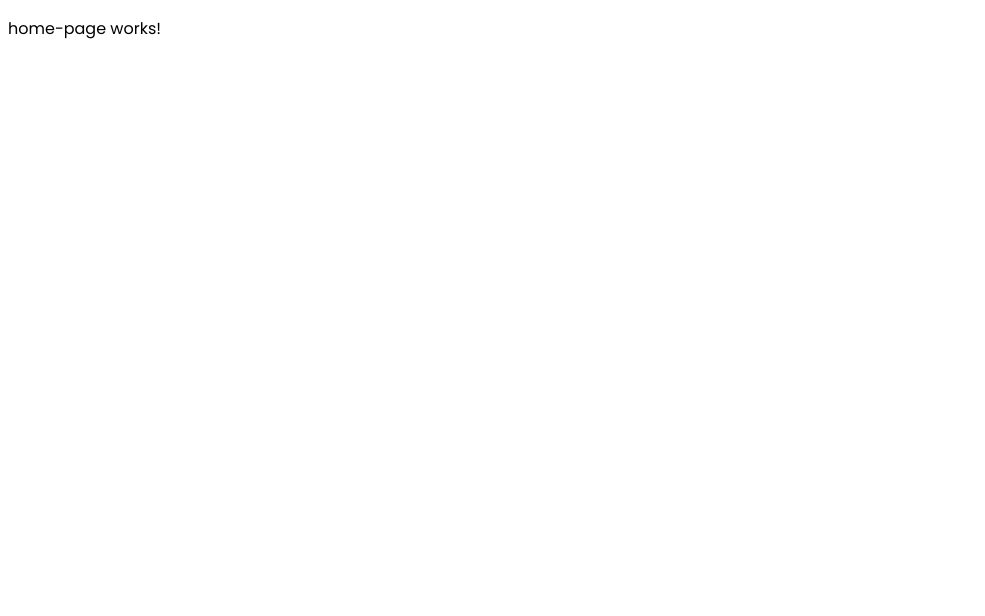
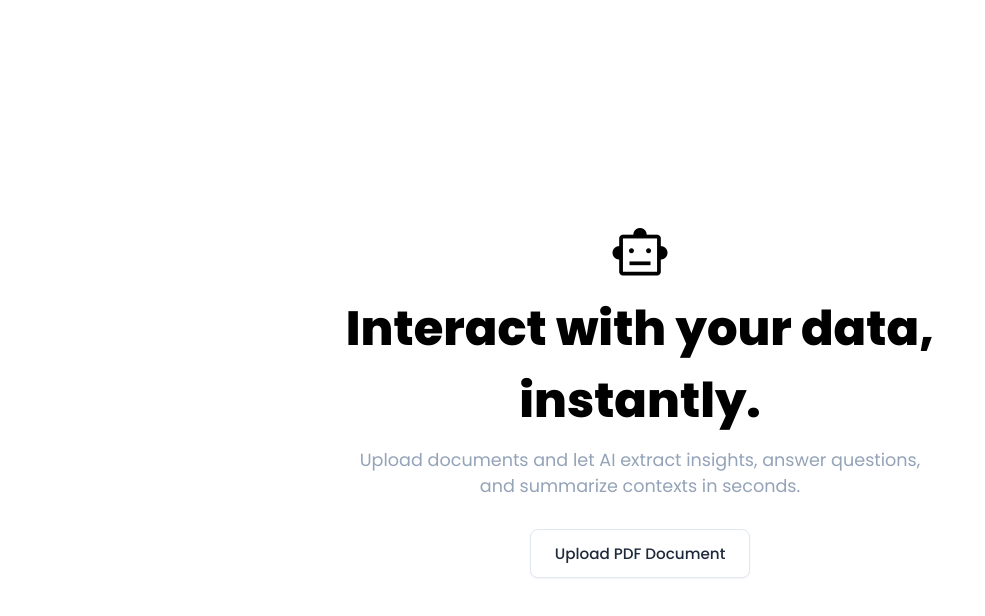
Before and after one commit to zLucky090802/personal-assitant-frontend, an Angular app: page /home in a window 1280 px wide. Shown: the top 616 px of the page, without its empty margins (0-985 px from the left). Built offline with nearby package versions, Linux system fonts and the light colour scheme.

Commit message:
features: homePase design and funcionalities done & loader

```diff
--- a/src/app/app.component.css
+++ b/src/app/app.component.css
@@ -1,4 +1,6 @@
 /* You can add global styles to this file, and also import other style files */
 *{
     font-family: "Poppins", sans-serif;
+    margin:0;
+    padding: 0;
 }
--- a/src/app/app.config.ts
+++ b/src/app/app.config.ts
@@ -1,8 +1,11 @@
 import { ApplicationConfig, provideZoneChangeDetection } from '@angular/core';
 import { provideRouter } from '@angular/router';
-
+import { provideHttpClient } from '@angular/common/http';
 import { routes } from './app.routes';
 
 export const appConfig: ApplicationConfig = {
-  providers: [provideZoneChangeDetection({ eventCoalescing: true }), provideRouter(routes)]
+  providers: [
+    provideZoneChangeDetection({ eventCoalescing: true }), provideRouter(routes),
+    provideHttpClient()
+  ]
 };
--- a/src/app/pages/home-page/home-page.component.css
+++ b/src/app/pages/home-page/home-page.component.css
@@ -0,0 +1,74 @@
+.container {
+    display: flex;
+    flex-direction: column;
+    width: 100%;
+    /* Cambia height: 100% por esto para ocupar TODA la pantalla real del navegador */
+    min-height: 100vh;
+    justify-content: center; /* Centra en el eje vertical (Y) debido al flex-direction: column */
+    align-items: center;     /* Centra en el eje horizontal (X) */
+
+    padding: 20px;           /* Evita que el texto toque los bordes en celulares */
+    box-sizing: border-box;
+}
+
+.text {
+    display: flex; /* ¡Ojo! Para que 'gap' y 'flex-direction' funcionen, necesitas activar flex aquí también */
+    flex-direction: column;
+    gap: 10px;
+    text-align: center;
+    max-width: 600px; /* Truco Pro: Evita que el párrafo se estire feo en pantallas gigantes */
+}
+
+.text h1 {
+    margin: 0;
+    font-size: 3rem; /* Tamaño grande imponente */
+    font-weight: 800;
+
+}
+
+.text p {
+    margin: 0;
+    font-size: 1.1rem;
+    color: #94a3b8; /* Un gris elegante para que el H1 resalte más */
+}
+
+.icon{
+    font-size: 60px;
+}
+
+.loader {
+    width: 48px;
+    height: 48px;
+    border: 5px solid #1e293b; /* Cambiado a gris oscuro/negro */
+    border-radius: 50%;
+    display: inline-block;
+    box-sizing: border-box;
+    position: relative;
+    animation: pulse 1s linear infinite;
+    margin-bottom: 20px;
+  }
+
+  .loader:after {
+    content: '';
+    position: absolute;
+    width: 48px;
+    height: 48px;
+    border: 5px solid #1e293b; /* Cambiado a gris oscuro/negro */
+    border-radius: 50%;
+    display: inline-block;
+    box-sizing: border-box;
+    left: 50%;
+    top: 50%;
+    transform: translate(-50%, -50%);
+    animation: scaleUp 1s linear infinite;
+  }
+
+  @keyframes scaleUp {
+    0% { transform: translate(-50%, -50%) scale(0) }
+    60% , 100% { transform: translate(-50%, -50%)  scale(1)}
+  }
+
+  @keyframes pulse {
+    0% , 60% , 100%{ transform:  scale(1) }
+    80% { transform:  scale(1.2)}
+  }
--- a/src/app/pages/home-page/home-page.component.html
+++ b/src/app/pages/home-page/home-page.component.html
@@ -1 +1,26 @@
-<p>home-page works!</p>
+<div class="container">
+    @if (currentState() === 'welcome') {
+        <div class="text">
+            <span class="material-symbols-outlined icon">
+                smart_toy
+            </span>
+            <h1>Interact with your data, instantly.</h1>
+            <p>Upload documents and let AI extract insights, answer questions, and summarize contexts in seconds.</p>
+        </div>
+        <div style="margin-top: 30px;">
+            <app-custom-button
+                text="Upload PDF Document"
+                (btnClick)="fileInput.click()">
+            </app-custom-button>
+        </div>
+
+        <input type="file" #fileInput (change)="onFileSelected($event)" style="display: none" accept=".pdf,.txt">
+    }
+
+    @if(currentState() === 'loading'){
+        <span class="loader"></span>
+        <h1>Processing data...</h1>
+        <p>Getting your AI assistant ready.</p>
+    }
+
+</div>
--- a/src/app/pages/home-page/home-page.component.ts
+++ b/src/app/pages/home-page/home-page.component.ts
@@ -1,11 +1,53 @@
-import { Component } from '@angular/core';
+import { Component, inject, signal } from '@angular/core';
+import { CustomButtonComponent } from '../../shared/components/custom-button/custom-button.component';
+import { ApiServicesService } from '../../services/api-services.service';
 
 @Component({
   selector: 'app-home-page',
-  imports: [],
+  imports: [CustomButtonComponent],
   templateUrl: './home-page.component.html',
   styleUrl: './home-page.component.css'
 })
 export class HomePageComponent {
+  private service = inject(ApiServicesService);
 
+  // 2. Control de estado de la pantalla usando Angular Signals
+  // Estados posibles: 'welcome' | 'loading' | 'chat'
+  currentState = signal<'welcome' | 'loading' | 'chat'>('welcome');
+
+  // Guardamos el token de la sesión para el chat posterior
+  currentSessionId = signal<string>('');
+
+  // 3. El método que dispara el Input de archivos
+  onFileSelected(event: Event) {
+    // Conversión segura del evento del navegador para acceder a los archivos
+    const htmlInput = event.target as HTMLInputElement;
+
+    if (htmlInput.files && htmlInput.files.length > 0) {
+      const file: File = htmlInput.files[0];
+
+      // Cambiamos la pantalla inmediatamente al estado de "Loading"
+      this.currentState.set('loading');
+
+      // Consumimos tu backend de FastAPI
+      this.service.uploadFIle(file).subscribe({
+        next: (response: any) => {
+          console.log('Archivo indexado con éxito en Pinecone:', response);
+
+          // Generamos el UUID único para esta nueva sesión de chat en el Frontend
+          this.currentSessionId.set(crypto.randomUUID());
+
+          // ¡Transición al éxito! Activamos la vista del chat
+          this.currentState.set('chat');
+        },
+        error: (err) => {
+          console.error('Error al subir el archivo al servidor:', err);
+
+          // Si la API falla (ej. el backend está apagado), regresamos al inicio
+          alert('Hubo un error al procesar el documento. Inténtalo de nuevo.');
+          this.currentState.set('welcome');
+        }
+      });
+    }
+  }
 }
--- /dev/null
+++ b/src/app/shared/components/custom-button/custom-button.component.css
@@ -0,0 +1,39 @@
+.btn-minimal {
+    display: inline-flex;
+    align-items: center;
+    justify-content: center;
+    gap: 8px; /* Espacio por si en el futuro le metes un icono de una nube */
+
+    /* Colores - Tema Claro */
+    background-color: #ffffff;
+    color: #1e293b; /* Gris oscuro/azulón, mucho más elegante que el negro puro */
+    border: 1px solid #e2e8f0; /* Borde gris muy sutil */
+
+    /* Estructura */
+    padding: 12px 24px;
+    font-size: 0.95rem;
+    font-weight: 500;
+    border-radius: 8px; /* Redondeado moderno pero no exagerado */
+    cursor: pointer;
+
+    /* Animación de transición suave */
+    transition: all 0.2s cubic-bezier(0.4, 0, 0.2, 1);
+
+    /* Sombra plana muy sutil */
+    box-shadow: 0 1px 2px 0 rgba(0, 0, 0, 0.05);
+}
+
+/* Efecto Hover: Al pasar el mouse, el fondo se oscurece un penique y la sombra crece */
+.btn-minimal:hover {
+    background-color: #f8fafc;
+    border-color: #cbd5e1;
+    box-shadow: 0 4px 6px -1px rgba(0, 0, 0, 0.05), 0 2px 4px -1px rgba(0, 0, 0, 0.03);
+    transform: translateY(-1px); /* Efecto sutil de flotado hacia arriba */
+}
+
+/* Efecto Active: Al hacer clic físico, da la sensación de hundirse */
+.btn-minimal:active {
+    background-color: #f1f5f9;
+    transform: translateY(0px);
+    box-shadow: 0 1px 2px 0 rgba(0, 0, 0, 0.05);
+}
--- /dev/null
+++ b/src/app/shared/components/custom-button/custom-button.component.html
@@ -0,0 +1,3 @@
+<button class="btn-minimal" (click)="onClick()">
+    {{ text() }}
+  </button>
--- /dev/null
+++ b/src/app/shared/components/custom-button/custom-button.component.ts
@@ -0,0 +1,18 @@
+import { Component, input, output } from '@angular/core';
+
+@Component({
+  selector: 'app-custom-button',
+  imports: [],
+  templateUrl: './custom-button.component.html',
+  styleUrl: './custom-button.component.css'
+})
+export class CustomButtonComponent {
+  text = input<string>('Click here');
+
+  // Emite el evento de clic hacia el padre
+  btnClick = output<void>();
+
+  onClick() {
+    this.btnClick.emit();
+  }
+}
--- a/src/index.html
+++ b/src/index.html
@@ -8,6 +8,7 @@
   <link rel="icon" type="image/x-icon" href="favicon.ico">
   <link rel="preconnect" href="https://fonts.googleapis.com">
 <link rel="preconnect" href="https://fonts.gstatic.com" crossorigin>
+<link rel="stylesheet" href="https://fonts.googleapis.com/css2?family=Material+Symbols+Outlined:opsz,wght,FILL,GRAD@20..48,100..700,0..1,-50..200&icon_names=smart_toy" />
 <link href="https://fonts.googleapis.com/css2?family=Poppins:ital,wght@0,100;0,200;0,300;0,400;0,500;0,600;0,700;0,800;0,900;1,100;1,200;1,300;1,400;1,500;1,600;1,700;1,800;1,900&display=swap" rel="stylesheet">
 </head>
 <body>
--- a/src/styles.css
+++ b/src/styles.css
@@ -1,4 +1,11 @@
 /* You can add global styles to this file, and also import other style files */
 *{
     font-family: "Poppins", sans-serif;
+    margin: 0;
+    padding: 0;
 }
+
+/* src/styles.css */
+@import url('https://fonts.googleapis.com/css2?family=Poppins:ital,wght@0,100;0,200;0,300;0,400;0,500;0,600;0,700;0,800;0,900;1,100;1,200;1,300;1,400;1,500;1,600;1,700;1,800;1,900&display=swap');
+
+/* ... el resto de tus estilos globales ... */
```
Also changed, not shown: 2 other files (tests, documents, lock files or other folders).
